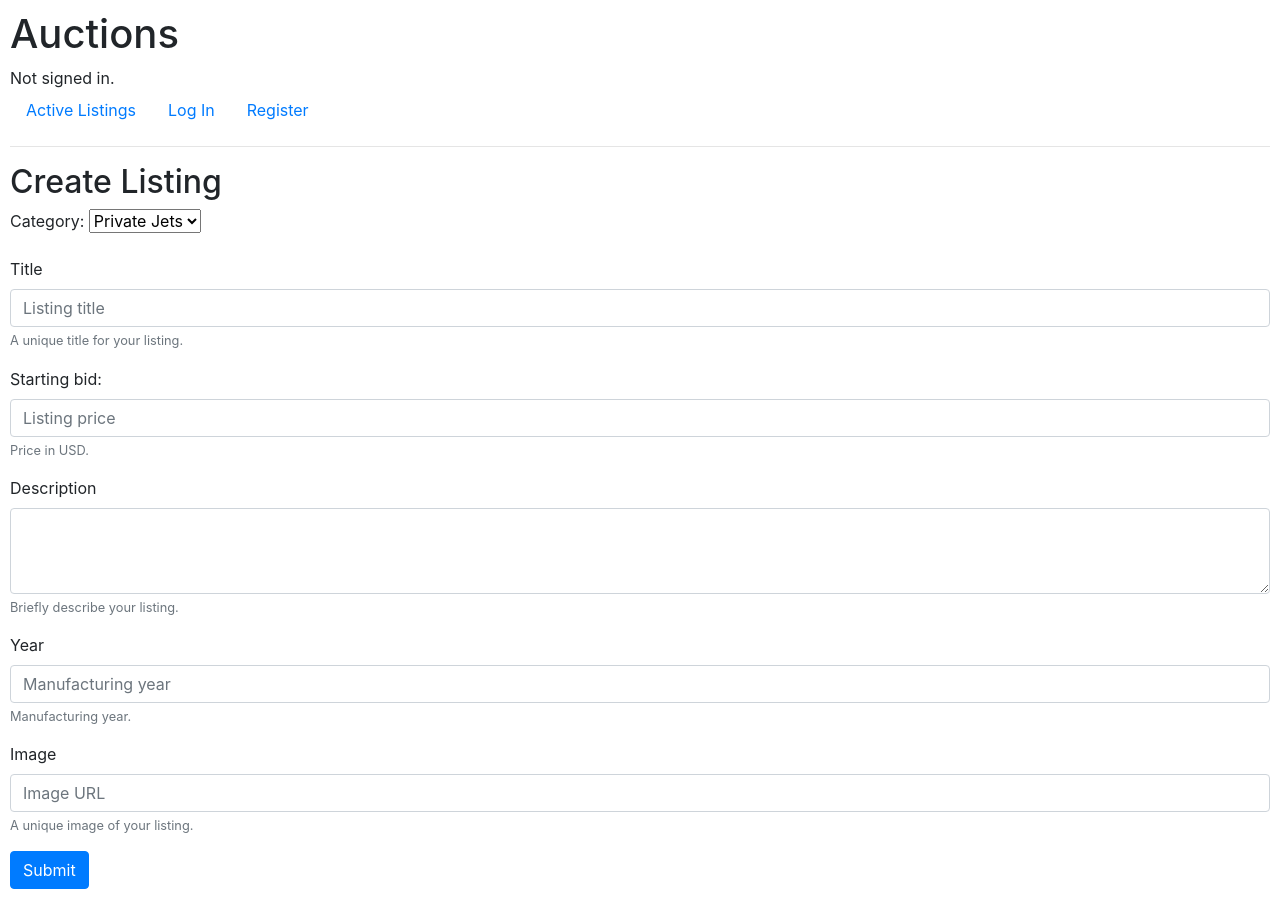
After one commit to YoussefSoliman96/commerce, a Django app: page /createlisting in a window 1280 px wide. The commit adds this page. Run offline with Django 3.2, Linux system fonts and the light colour scheme; data comes from the database, SQL or seed files in the repository; both versions use the stored data as it was after the commit; some libraries are stand-ins or nearby versions.

Commit message:
Add functionality for (Create Listing) page

```diff
--- a/auctions/models.py
+++ b/auctions/models.py
@@ -8,11 +8,18 @@ class User(AbstractUser):
 class Category(models.Model):
     title = models.CharField(max_length=60)
 
+    def __str__(self):
+        return self.title
+
 class AuctionListing(models.Model):
     title = models.CharField(max_length=60)
     price = models.FloatField()
     description = models.CharField(max_length=600)
+    year = models.FloatField(default="2000")
     imageUrl = models.CharField(max_length=600)
     active = models.BooleanField(default=True)
     owner = models.ForeignKey(User, on_delete=models.CASCADE)
-    category = models.ForeignKey(Category, on_delete=models.CASCADE, related_name="category", null=True)
+    category = models.ForeignKey(Category, on_delete=models.CASCADE, related_name="category", null=True, default=True)
+
+    def __str__(self):
+        return self.title
--- /dev/null
+++ b/auctions/templates/auctions/createlisting.html
@@ -0,0 +1,45 @@
+{% extends "auctions/layout.html" %}
+
+{% block body %}
+    <h2>Create Listing</h2>
+
+    <form action="{% url 'createlisting' %}" method="POST">
+        {% csrf_token %}
+        <div class="form-group">
+            <label for="category">Category: </label>
+            <select aria-label="Default select example" name="category" id="category">
+                {% for item in categories %}
+                <option selected>{{item}}</option>
+                {% endfor %}
+              </select>
+        </div>
+        <div class="form-group">
+          <label for="title">Title</label>
+          <input type="text" class="form-control" name="title" placeholder="Listing title">
+          <small class="form-text text-muted">A unique title for your listing.</small>
+        </div>
+        <div class="form-group">
+          <label for="price">Starting bid:</label>
+          <input type="number" class="form-control" name="price" placeholder="Listing price">
+          <small class="form-text text-muted">Price in USD.</small>
+        </div>
+        <div class="form-group">
+          <label for="description">Description</label>
+          <textarea class="form-control" name="description" rows="3"></textarea>
+          <small class="form-text text-muted">Briefly describe your listing.</small>
+        </div>
+        <div class="form-group">
+          <label for="year">Year</label>
+          <input type="number" class="form-control" name="year" placeholder="Manufacturing year">
+          <small class="form-text text-muted">Manufacturing year.</small>
+        </div>
+        <div class="form-group">
+          <label for="imageurl">Image</label>
+          <input type="text" class="form-control" name="imageurl" placeholder="Image URL">
+          <small class="form-text text-muted">A unique image of your listing.</small>
+        </div>
+
+        <button type="submit" class="btn btn-primary">Submit</button>
+      </form>
+
+{% endblock %}
--- a/auctions/templates/auctions/layout.html
+++ b/auctions/templates/auctions/layout.html
@@ -22,6 +22,9 @@
             </li>
             {% if user.is_authenticated %}
                 <li class="nav-item">
+                    <a class="nav-link" href="{% url 'createlisting' %}">Create Listing</a>
+                </li>
+                <li class="nav-item">
                     <a class="nav-link" href="{% url 'logout' %}">Log Out</a>
                 </li>
             {% else %}
--- a/auctions/urls.py
+++ b/auctions/urls.py
@@ -6,5 +6,6 @@ urlpatterns = [
     path("", views.index, name="index"),
     path("login", views.login_view, name="login"),
     path("logout", views.logout_view, name="logout"),
-    path("register", views.register, name="register")
+    path("register", views.register, name="register"),
+    path("createlisting", views.createListing, name="createlisting")
 ]
--- a/auctions/views.py
+++ b/auctions/views.py
@@ -4,7 +4,7 @@ from django.http import HttpResponse, HttpResponseRedirect
 from django.shortcuts import render
 from django.urls import reverse
 
-from .models import User
+from .models import User, Category, AuctionListing
 
 
 def index(request):
@@ -61,3 +61,35 @@ def register(request):
         return HttpResponseRedirect(reverse("index"))
     else:
         return render(request, "auctions/register.html")
+
+def createListing(request):
+    if request.method == "GET":
+        # Get all categories and show forms
+        categories = Category.objects.all()
+        return render(request, "auctions/createlisting.html", {
+           "categories": categories
+        })
+    else:
+        # Submit all data of the new listing
+        category = request.POST['category']
+        title = request.POST['title']
+        price = request.POST['price']
+        description = request.POST['description']
+        year = request.POST['year']
+        image = request.POST['imageurl']
+
+        # Select the user
+        user = request.user
+        categoryData = Category.objects.get(title=category)
+        # Turn the new data an object
+        newListing = AuctionListing(
+            category = categoryData,
+            title = title,
+            price = price,
+            description = description,
+            year = year,
+            imageUrl = image,
+            owner = user,
+        )
+        newListing.save()
+        return HttpResponseRedirect(reverse(index))
```
Also changed, not shown: auctions/migrations/0004_auctionlisting_year.py (added), db.sqlite3.
